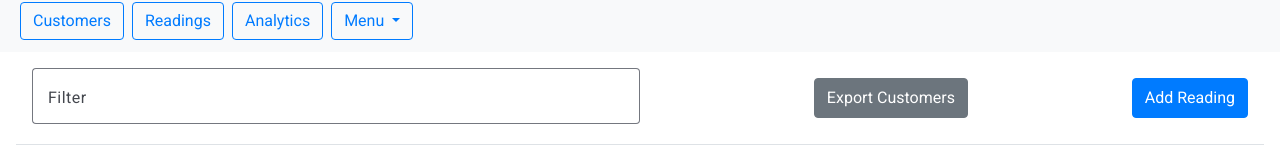
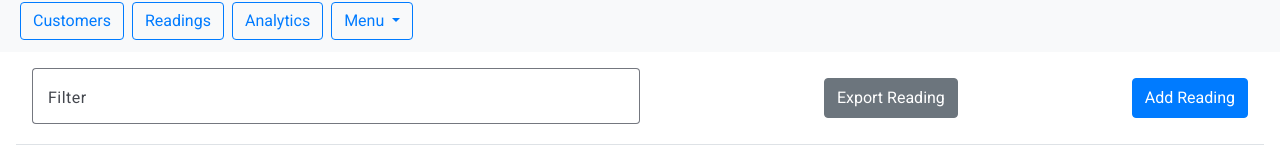
Before and after one commit to FrotaLucas/smart-utilities-management-system, an Angular app: page /reading in a window 1280 px wide. Shown: the part 160-328 px from the top of the page. Built offline with nearby package versions, Linux system fonts and the light colour scheme; no server answers.

Commit message:
fix button name

```diff
--- a/src/app/components/reading/show-reading/show-reading.component.html
+++ b/src/app/components/reading/show-reading/show-reading.component.html
@@ -6,7 +6,7 @@
             <input (keyup)="applyFilter($event)" matInput placeholder="Ex customer" autocomplete="on">
         </mat-form-field>
 
-        <button (click)="exportData()" class="btn btn-secondary">Export Customers </button>
+        <button (click)="exportData()" class="btn btn-secondary">Export Reading </button>
 
 
         <button type="button" (click)="navigateTo()" class="btn btn-primary"> Add Reading</button>
```
